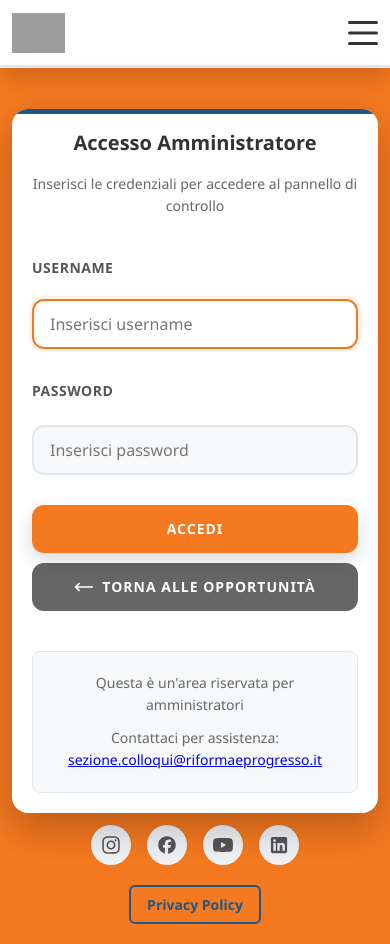
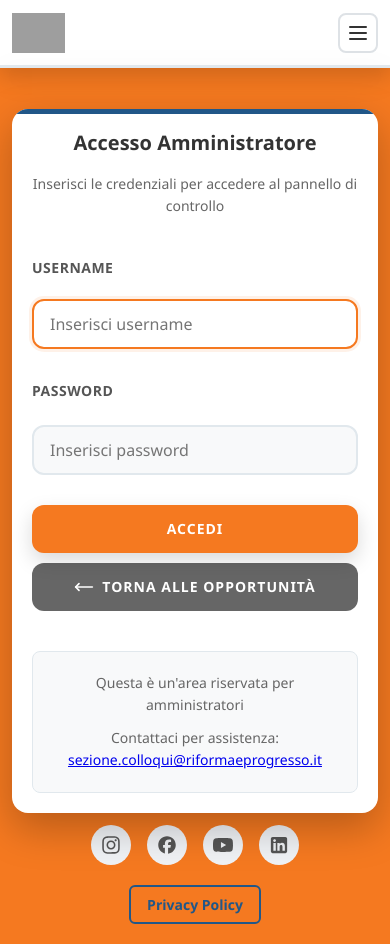
Before and after one commit to ebrancati/riforma-e-progresso, a React (Vite) app in the folder form-website/frontend/: page /login in a window 390 px wide. Built offline with nearby package versions, Linux system fonts and the light colour scheme; grey boxes are pictures that could not be loaded.

Commit message:
replace custom hamburger menu with Lucide React Menu/X icons and remove onclick handlers

```diff
--- a/form-website/frontend/src/components/Navbar.tsx
+++ b/form-website/frontend/src/components/Navbar.tsx
@@ -1,5 +1,5 @@
 import React, { useState } from 'react';
-import { ChevronDown } from 'lucide-react';
+import { ChevronDown, Menu, X } from 'lucide-react';
 
 import '../styles/Navbar.css';
 
@@ -8,10 +8,6 @@ const Navbar: React.FC = () => {
 
   const toggleMobileMenu = () => {
     setIsMobileMenuOpen(!isMobileMenuOpen);
-  };
-
-  const handleLinkClick = (href: string) => {
-    setIsMobileMenuOpen(false);
   };
 
   return (
@@ -96,9 +92,11 @@ const Navbar: React.FC = () => {
             onClick={toggleMobileMenu}
             aria-label="Toggle mobile menu"
           >
-            <span className="hamburger-bar"></span>
-            <span className="hamburger-bar"></span>
-            <span className="hamburger-bar"></span>
+            {isMobileMenuOpen ? (
+              <X size={24} className="mobile-menu-icon" />
+            ) : (
+              <Menu size={24} className="mobile-menu-icon" />
+            )}
           </button>
         </div>
       </div>
@@ -107,35 +105,35 @@ const Navbar: React.FC = () => {
       <div className={`navbar-mobile-menu ${isMobileMenuOpen ? 'open' : ''}`}>
         <ul className="mobile-menu-list">
           <li className="mobile-menu-item">
-            <a href="/chi-siamo" onClick={() => handleLinkClick('/chi-siamo')}>Chi siamo</a>
+            <a href="/chi-siamo">Chi siamo</a>
             <ul className="mobile-submenu">
-              <li><a href="/il-nostro-team" onClick={() => handleLinkClick('/il-nostro-team')}>Il nostro team</a></li>
-              <li><a href="/statuto" onClick={() => handleLinkClick('/statuto')}>Statuto</a></li>
-              <li><a href="/carta-dei-valori" onClick={() => handleLinkClick('/carta-dei-valori')}>Carta dei valori</a></li>
+              <li><a href="/il-nostro-team">Il nostro team</a></li>
+              <li><a href="/statuto">Statuto</a></li>
+              <li><a href="/carta-dei-valori">Carta dei valori</a></li>
             </ul>
           </li>
           <li className="mobile-menu-item">
-            <a href="/programma" onClick={() => handleLinkClick('/programma')}>Programma</a>
+            <a href="/programma">Programma</a>
           </li>
           <li className="mobile-menu-item">
-            <a href="/politiche" onClick={() => handleLinkClick('/politiche')}>Posizioni</a>
+            <a href="/politiche">Posizioni</a>
           </li>
           <li className="mobile-menu-item">
             <span>Cosa facciamo</span>
             <ul className="mobile-submenu">
-              <li><a href="/collaborazioni" onClick={() => handleLinkClick('/collaborazioni')}>Collaborazioni</a></li>
-              <li><a href="/i-nostri-eventi" onClick={() => handleLinkClick('/i-nostri-eventi')}>Eventi</a></li>
+              <li><a href="/collaborazioni">Collaborazioni</a></li>
+              <li><a href="/i-nostri-eventi">Eventi</a></li>
             </ul>
           </li>
           <li className="mobile-menu-item">
             <span>Trasparenza</span>
             <ul className="mobile-submenu">
-              <li><a href="/rendicontazione" onClick={() => handleLinkClick('/rendicontazione')}>Rendicontazione</a></li>
-              <li><a href="/5x1000" onClick={() => handleLinkClick('/5x1000')}>5×1000</a></li>
+              <li><a href="/rendicontazione">Rendicontazione</a></li>
+              <li><a href="/5x1000">5×1000</a></li>
             </ul>
           </li>
           <li className="mobile-menu-item">
-            <a href="/contatti" onClick={() => handleLinkClick('/contatti')}>Contatti</a>
+            <a href="/contatti">Contatti</a>
           </li>
         </ul>
       </div>
--- a/form-website/frontend/src/styles/Navbar.css
+++ b/form-website/frontend/src/styles/Navbar.css
@@ -156,59 +156,39 @@
 
 .navbar-mobile-toggle {
   display: none;
-  flex-direction: column;
-  width: 30px;
-  height: 24px;
+  align-items: center;
+  justify-content: center;
+  width: 44px;
+  height: 44px;
   background: none;
-  border: none;
+  border: 2px solid var(--gray-300);
   cursor: pointer;
   padding: 0;
-  position: relative;
-  border-radius: var(--radius-sm);
+  border-radius: var(--radius-md);
   transition: all var(--transition-normal);
+  color: var(--gray-700);
 }
 
 .navbar-mobile-toggle:hover {
   background: var(--orange-pale);
-  transform: scale(1.1);
+  border-color: var(--primary-orange);
+  color: var(--primary-orange);
+  transform: scale(1.05);
 }
 
-.hamburger-bar {
-  width: 100%;
-  height: 3px;
-  background: var(--gray-700);
-  border-radius: var(--radius-sm);
-  transition: all var(--transition-normal);
-  position: absolute;
+.navbar-mobile-toggle.active {
+  background: var(--primary-orange);
+  border-color: var(--primary-orange);
+  color: var(--white);
 }
 
-.hamburger-bar:nth-child(1) {
-  top: 0;
+.navbar-mobile-toggle.active:hover {
+  background: var(--orange-dark);
+  border-color: var(--orange-dark);
 }
 
-.hamburger-bar:nth-child(2) {
-  top: 50%;
-  transform: translateY(-50%);
-}
-
-.hamburger-bar:nth-child(3) {
-  bottom: 0;
-}
-
-.navbar-mobile-toggle.active .hamburger-bar {
-  background: var(--primary-orange);
-}
-
-.navbar-mobile-toggle.active .hamburger-bar:nth-child(1) {
-  transform: rotate(45deg) translate(6px, 6px);
-}
-
-.navbar-mobile-toggle.active .hamburger-bar:nth-child(2) {
-  opacity: 0;
-}
-
-.navbar-mobile-toggle.active .hamburger-bar:nth-child(3) {
-  transform: rotate(-45deg) translate(7px, -6px);
+.mobile-menu-icon {
+  transition: all var(--transition-normal);
 }
 
 /* Mobile Menu */
@@ -330,6 +310,11 @@
     height: 40px;
   }
 
+  .navbar-mobile-toggle {
+    width: 40px;
+    height: 40px;
+  }
+
   .mobile-menu-list {
     padding: var(--spacing-lg);
   }
```
